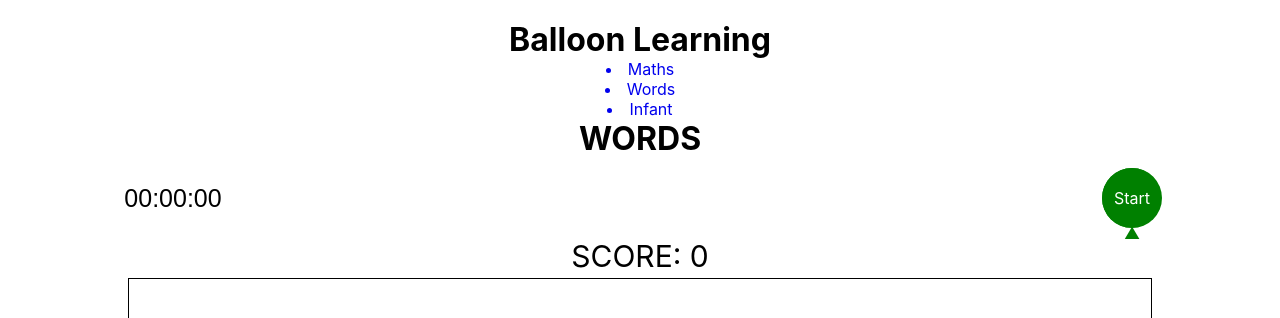
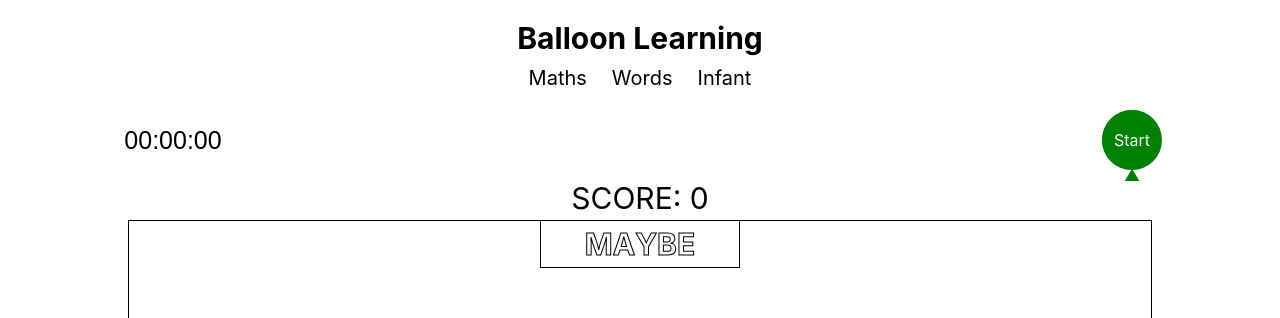
Before and after one commit to macro6461/balloon-popper, a React (Create React App) app: page /Words in a window 1280 px wide. Shown: the top 318 px of the page. Built offline with nearby package versions, Linux system fonts and the light colour scheme.

Commit message:
working on word functionality. Letters of word change color when it's correct

```diff
--- a/src/App.js
+++ b/src/App.js
@@ -32,7 +32,6 @@ class App extends Component {
   }
 
   handleLinkClick = () =>{
-    debugger
     setTimeout(()=>{
       if (window.location.href.indexOf("Infant") > -1 || window.location.href.indexOf("Maths") > -1 || window.location.href.indexOf("Words") > -1){
         this.setState({
@@ -303,17 +302,17 @@ class App extends Component {
 
     return (
       <div className="App">
-
-        <br></br>
-        <Link className="drop-link" to="/"><h1 style={{color: 'black'}} onClick={this.handleLinkClick}>Balloon Learning</h1></Link>
-        {this.state.linkClicked
-          ? <div>
-              <Link className="drop-link" to="/Maths"><li>Maths</li></Link>
-              <Link className="drop-link" to="/Words"><li>Words</li></Link>
-              <Link className="drop-link" to="/Infant"><li>Infant</li></Link>
-            </div>
-          : null
-        }
+        <div className="nav">
+          <Link className="nav-link" to="/"><h1 style={{color: 'black'}} onClick={this.handleLinkClick}>Balloon Learning</h1></Link>
+          {this.state.linkClicked
+            ? <div className="nav-link-container">
+                <Link className="nav-link-lower" to="/Maths"><li>Maths</li></Link>
+                <Link className="nav-link-lower" to="/Words"><li>Words</li></Link>
+                <Link className="nav-link-lower" to="/Infant"><li>Infant</li></Link>
+              </div>
+            : null
+          }
+        </div>
 
           <canvas id="output" ></canvas>
 
--- a/src/App.scss
+++ b/src/App.scss
@@ -19,8 +19,66 @@ canvas {
   position:absolute;
 }
 
+.nav{
+  // display: flex;
+  // align-items: center;
+  // justify-content: center;
+  padding-top: 20px;
+  padding-bottom: 10px;
+}
+
 .drop-link{
   text-decoration: none;
+}
+
+.nav-link, .nav-link-lower{
+  text-decoration: none;
+  color: black;
+  cursor: pointer;
+  list-style: none;
+}
+
+.nav-link-container{
+  display: flex;
+  align-items: center;
+  justify-content: center;
+  margin-left: -25px;
+}
+
+.nav-link{
+
+}
+
+.nav-link h1{
+  font-size: 30px;
+    padding-bottom: 10px;
+}
+
+.nav-link-lower{
+  font-size: 20px;
+  margin-left: 25px;
+}
+
+.wordDiv{
+  display: block;
+  margin: auto;
+  width: 200px;
+  border: solid 1px black;
+  border-top: none;
+  padding-top: 5px;
+  padding-bottom: 5px;
+}
+
+.letter{
+  color: white;
+  -webkit-text-stroke-width: 1px;
+   -webkit-text-stroke-color: black;
+   display: inline-block;
+   font-size: 30px;
+}
+
+.letter.found{
+  color: gold;
 }
 
 @keyframes square {
--- /dev/null
+++ b/src/balloons/Letter.js
@@ -0,0 +1,28 @@
+import React, { Component } from 'react';
+import '../App.scss';
+
+class Letter extends Component {
+
+  state = {
+    passedWord: '',
+    found: false,
+    className: 'letter'
+  }
+
+  componentDidMount = () =>{
+
+    this.setState({
+      passedWord: this.props.word,
+      className: this.props.className
+    })
+  }
+
+  render() {
+
+    return(
+      <p className={this.props.className}>{this.props.letter}</p>
+    )
+  }
+}
+
+export default Letter;
--- /dev/null
+++ b/src/balloons/WordBalloon.js
@@ -0,0 +1,160 @@
+import React, { Component } from 'react';
+import '../App.scss';
+// import style from './App.less'
+import { library } from '@fortawesome/fontawesome-svg-core'
+import { FontAwesomeIcon } from '@fortawesome/react-fontawesome'
+import { faSkull } from '@fortawesome/free-solid-svg-icons'
+
+library.add(faSkull)
+
+var myInterval = ''
+
+class WordBalloon extends Component {
+
+  state = {
+    popped: false,
+    displayStyle:'block',
+    visibilityDisplay: 'visible',
+    leftStyle: 0,
+    topStyle: 0,
+    timer: 0,
+    animationDur: 0,
+    letterOpts: ['A', 'B', 'C', 'D', 'E', 'F', 'G', 'H', 'I', 'J', 'K', 'L', 'M', 'N', 'O', 'P', 'Q', 'R', 'S', 'T', 'U', 'V', 'W', 'X', 'Y', 'Z'],
+    colorOpts: ['red', 'orange', 'yellow', 'green', 'blue', 'indigo', 'violet'],
+    colorChoice: '',
+    letterChoice: '',
+    word: '',
+    id: this.props.id,
+    letterMatch: false
+  }
+
+  componentDidMount = () =>{
+    this.randomLeft()
+    this.findDiv()
+    this.setState({
+      word: this.props.word
+    })
+  }
+
+  refresh = () =>{
+    this.setState({
+      popped: false,
+      displayStyle: 'none',
+      visibilityDisplay: 'visible',
+      leftStyle: 0,
+      topStyle: 0,
+      timer: 0,
+      animationDur: 0,
+    }, ()=>{
+      this.changeLetter()
+      this.randomLeft()
+    })
+  }
+
+  popBalloon = (e) =>{
+    this.props.popBalloon(e)
+    this.setState({
+      popped: true
+    }, ()=>{
+      setTimeout(()=>{
+        this.setState({
+          visibilityStyle: 'hidden'
+        })
+      }, 200)
+    })
+  }
+
+  changeLetter = () =>{
+    return this.state.letterOpts[Math.floor(Math.random() * this.state.letterOpts.length)]
+  }
+
+  chooseColor = () =>{
+    var num = Math.floor(Math.random() * 10) + 1
+    if (num === 2 ){
+      return 'black'
+    } else {
+      return this.state.colorOpts[Math.floor(Math.random() * this.state.colorOpts.length)]
+    }
+  }
+
+  randomLeft = () =>{
+    var val = Math.floor(Math.random() * 10) + 10
+    var leftNum
+
+    if (window.innerWidth <= 499){
+      leftNum = 250
+    } else {
+      leftNum = 700
+    }
+
+      this.setState({
+          leftStyle: Math.floor(Math.random() * leftNum) + 1,
+          colorChoice: this.chooseColor(),
+          animationDur: val,
+          letterChoice: this.changeLetter()
+      })
+  }
+
+  findDiv = () =>{
+    var balloonId = this.state.id
+    var me = this
+    setInterval(()=>{
+      if (document.getElementById(`${me.props.id}`)){
+        me.checkDiv(me.props.id)
+      }
+    }, 200)
+  }
+
+  checkDiv = (id) =>{
+    var bottom = document.getElementById(`${id}`).getBoundingClientRect().bottom
+    var otherBottom = document.getElementsByClassName('balContainer')[0].getBoundingClientRect().top - 120
+    if (bottom < otherBottom){
+      console.log(bottom)
+      console.log(otherBottom)
+      document.getElementById(`${id}`).style.display = 'none'
+      setTimeout(()=>{
+        this.refresh()
+        this.randomLeft()
+        if (document.getElementById(`${id}`)){
+          document.getElementById(`${id}`).style.display = 'block'
+        }
+      }, 100)
+    }
+  }
+
+  render() {
+
+    var balloonColorClass = 'balloon ' + this.state.colorChoice + 'Balloon'
+
+    var spanDivOpContent
+
+    var spanDivLetterContent
+
+    if (this.state.colorChoice === 'black'){
+      spanDivOpContent = ''
+      spanDivLetterContent = <FontAwesomeIcon icon="skull" />
+    } else {
+      spanDivOpContent = ''
+      spanDivLetterContent = this.state.letterChoice
+    }
+
+    return (
+
+        <div className='balPar' id={this.props.id} style={{visibility: this.state.visibilityDisplay, display: this.state.displayStyle, animation: `${this.state.animationDur}s ease balloon-rise`}}>
+
+        {this.state.popped
+          ? <p style={{position: 'absolute'}}></p>
+          : <div className={balloonColorClass} onClick={this.popBalloon} style={{left: this.state.leftStyle}}>
+              <div className="spanDiv">
+                <span className="balSpanOp">{spanDivOpContent}</span>
+                <span className="balSpanNum">{spanDivLetterContent}</span>
+              </div>
+            </div>
+        }
+        </div>
+
+    );
+  }
+}
+
+export default WordBalloon;
--- a/src/modes/Infant.js
+++ b/src/modes/Infant.js
@@ -21,7 +21,8 @@ class Infant extends Component {
     myVar: '',
     timerClass: 'timer',
     lost: false,
-    passedTotal: 0
+    passedTotal: 0,
+    underConstruction: true
   }
 
   startTime = () =>{
@@ -173,19 +174,26 @@ class Infant extends Component {
 
     return (
       <div className="Infant">
-        <h1>INFANT</h1>
+
+        {this.state.underConstruction
+          ? <div><h1>INFANT LEARNING</h1><p>(under construction)</p></div>
+          : null
+        }
         {this.state.lost
           ? <YouLose finalTime={this.state.finalTime} finalScore={this.state.passedTotal} onClick={this.onStart}/>
           : null
         }
 
-        <div style={{height: 100 + 'px', width: 80 + '%', maxWidth: 1500 + 'px', display: 'block', margin: 'auto', position: 'relative' }}>
+        {!this.state.underConstruction
+          ? <div>
+          <div style={{height: 100 + 'px', width: 80 + '%', maxWidth: 1500 + 'px', display: 'block', margin: 'auto', position: 'relative' }}>
           <Timer time={time} passedClassName={this.state.timerClass}/>
           <div className="headContainer">
             <div className={startClass} onClick={startBtnAction}>{startBtntext}</div>
             <div className="balTotal" onChange={this.handleOnChange()}>SCORE: {this.state.total}</div>
           </div>
         </div>
+
         <div className="parentBalContainer">
 
            <div className="balContainer">
@@ -205,6 +213,9 @@ class Infant extends Component {
           </div>
 
         </div>
+        </div>
+        : null
+      }
 
       </div>
     );
--- a/src/modes/Maths.js
+++ b/src/modes/Maths.js
@@ -173,7 +173,6 @@ class Maths extends Component {
 
     return (
       <div className="Maths">
-        <h1>MATHS</h1>
         {this.state.lost
           ? <YouLose finalTime={this.state.finalTime} finalScore={this.state.passedTotal} onClick={this.onStart}/>
           : null
--- a/src/modes/Words.js
+++ b/src/modes/Words.js
@@ -3,7 +3,8 @@ import { Router, Route, Switch } from 'react-router'
 import { Link } from 'react-router-dom'
 import '../App.scss';
 // import style from './App.less'
-import RedBalloon from '../balloons/RedBalloon'
+import WordBalloon from '../balloons/WordBalloon'
+import Letter from '../balloons/Letter'
 import Timer from '../Timer'
 import YouLose from '../balloons/YouLose'
 
@@ -21,7 +22,12 @@ class Words extends Component {
     myVar: '',
     timerClass: 'timer',
     lost: false,
-    passedTotal: 0
+    passedTotal: 0,
+    underConstruction: false,
+    words: ['YES', 'NO', 'MAYBE'],
+    wordInput: '',
+    word: ['N', 'O'],
+    letters: [{letter: 'N', className: 'letter'}, {letter: 'O', className: 'letter'}]
   }
 
   startTime = () =>{
@@ -31,18 +37,27 @@ class Words extends Component {
   }
 
   componentDidMount = () =>{
-    // var boomBoom = this.boomBoom
-    // $(document).ready(function(){
-    //    $('body').click(function(e){
-    //       boomBoom(e.pageX , e.pageY, e);
-    //    });
-    // })
-    //
-    // window.requestAnimationFrame=function(){return window.requestAnimationFrame||window.webkitRequestAnimationFrame||window.mozRequestAnimationFrame||window.msRequestAnimationFrame||window.oRequestAnimationFrame||function(f){window.setTimeout(f,1e3/60)}}();
+    this.setState({
+      word: this.generateWord().split(""),
+    }, ()=>{
+      this.setState({
+        letters: this.setLetters(this.state.word)
+      })
+    })
   }
 
-  randomInt = (min, max) => {
-    return Math.floor(Math.random() * (max - min + 1) + min);
+  setLetters = (data) => {
+    var newLetters = data.map((letter)=>{
+      var obj = {}
+      obj['letter'] = letter
+      obj['className'] = 'letter'
+      return obj
+    })
+    return newLetters
+  }
+
+  generateWord = () =>{
+    return this.state.words[Math.floor(Math.random() * this.state.words.length)]
   }
 
   runTimer = () =>{
@@ -52,6 +67,7 @@ class Words extends Component {
   }
 
   popBalloon = (e) =>{
+
     var balloon
 
     if (e.target.className === "balSpanOp" || e.target.className === "balSpanNum" ){
@@ -67,11 +83,46 @@ class Words extends Component {
     if (balloon == undefined || balloon.children === undefined || balloon.children[0] === undefined || balloon.children[0].children === undefined || balloon.classList.value.includes('black')){
       this.youLose()
     } else {
-      var points = parseInt(balloon.children[0].children[1].innerText)
-      var op = balloon.children[0].children[0].innerText
-      this.calcPoints(points, op)
+      this.searchLetters(balloon.children[0].children[1].innerText)
+      this.calcPoints()
     }
+  }
 
+  searchLetters = (data) =>{
+    var num
+    var newLetter = this.state.letters.find((letter, index)=>{
+      if (letter.letter === data){
+        num = index
+        letter['className'] = 'letter found'
+        return letter
+      }
+    })
+
+    this.setState({
+      letters: this.state.letters
+    })
+    // if (this.state.letters.includes(data)){
+    //
+    // }
+    // var balloon
+    // var doesMatch
+    // if (e.target.className === "balSpanOp" || e.target.className === "balSpanNum" ){
+    //   balloon = e.target.parentElement.parentElement
+    // } else if (e.target.className === "spanDiv") {
+    //   balloon = e.target.parentElement
+    // } else if (e.target.tagName === 'svg'){
+    //   balloon = e.target.parentElement.parentElement.parentElement
+    // } else {
+    //   balloon = e.target
+    // }
+
+    // if (this.state.word.includes(balloon.children[0].children[1].innerText)){
+    //   doesMatch = true
+    // } else {
+    //   doesMatch = false
+    // }
+
+    // return doesMatch
   }
 
   onStart=()=>{
@@ -85,7 +136,6 @@ class Words extends Component {
       this.setState({
         timerClass: 'timer'
       })
-      // this.startBubbleMachine()
     }, 2000)})
   }
 
@@ -97,22 +147,10 @@ class Words extends Component {
     this.restart()
   }
 
-  calcPoints = (x, y) =>{
-    if (y === "-" ){
+  calcPoints = () =>{
       this.setState({
-        total: this.state.total - x
+        total: this.state.total + 5
       })
-    } else {
-      this.setState({
-        total: this.state.total + x
-      })
-    }
-  }
-
-  handleOnChange = () =>{
-    if (this.state.total > 0){
-
-    }
   }
 
   restart = () =>{
@@ -140,10 +178,6 @@ class Words extends Component {
 
   }
 
-  generatePlusOrMinus = () =>{
-    return Math.floor(Math.random()* 2 +1)
-  }
-
   calcTime = (data) =>{
     var sec_num = parseInt(data, 10); // don't forget the second param
     var hours   = Math.floor(sec_num / 3600);
@@ -161,6 +195,7 @@ class Words extends Component {
     var startBtnAction;
     var startBtntext;
     var startClass;
+    var letterClass = 'letter'
     if (this.state.start){
       startBtnAction = this.restart
       startBtntext = 'Stop'
@@ -172,39 +207,53 @@ class Words extends Component {
     }
 
     return (
-      <div className="Words">
-        <h1>WORDS</h1>
+      <div className="Infant">
+
+        {this.state.underConstruction
+          ? <div><h1>WORDS</h1><p>(under construction)</p></div>
+          : null
+        }
         {this.state.lost
           ? <YouLose finalTime={this.state.finalTime} finalScore={this.state.passedTotal} onClick={this.onStart}/>
           : null
         }
 
-        <div style={{height: 100 + 'px', width: 80 + '%', maxWidth: 1500 + 'px', display: 'block', margin: 'auto', position: 'relative' }}>
+        {!this.state.underConstruction
+          ? <div>
+          <div style={{height: 100 + 'px', width: 80 + '%', maxWidth: 1500 + 'px', display: 'block', margin: 'auto', position: 'relative' }}>
           <Timer time={time} passedClassName={this.state.timerClass}/>
           <div className="headContainer">
             <div className={startClass} onClick={startBtnAction}>{startBtntext}</div>
-            <div className="balTotal" onChange={this.handleOnChange()}>SCORE: {this.state.total}</div>
+            <div className="balTotal">SCORE: {this.state.total}</div>
           </div>
         </div>
+
         <div className="parentBalContainer">
 
            <div className="balContainer">
+             <div className="wordDiv"><h3>{
+                this.state.letters.map((letter, index)=>{
+                   return <Letter className={letter.className} key={index} word={this.state.word} letter={letter.letter}/>
+                })
+               }</h3></div>
              {this.state.start
                ? <div>
-                   <RedBalloon id='balloon1' popBalloon={this.popBalloon} generatePlusOrMinus={this.generatePlusOrMinus}/>
-                   <RedBalloon id='balloon2' popBalloon={this.popBalloon} generatePlusOrMinus={this.generatePlusOrMinus}/>
-                   <RedBalloon id='balloon3' popBalloon={this.popBalloon} generatePlusOrMinus={this.generatePlusOrMinus}/>
-                   <RedBalloon id='balloon4' popBalloon={this.popBalloon} generatePlusOrMinus={this.generatePlusOrMinus}/>
-                   <RedBalloon id='balloon5' popBalloon={this.popBalloon} generatePlusOrMinus={this.generatePlusOrMinus}/>
-                   <RedBalloon id='balloon6' popBalloon={this.popBalloon} generatePlusOrMinus={this.generatePlusOrMinus}/>
-                   <RedBalloon id='balloon7' popBalloon={this.popBalloon} generatePlusOrMinus={this.generatePlusOrMinus}/>
-
+                   <WordBalloon id='balloon1' popBalloon={this.popBalloon} word={this.state.word}/>
+                   <WordBalloon id='balloon2' popBalloon={this.popBalloon} word={this.state.word}/>
+                   <WordBalloon id='balloon3' popBalloon={this.popBalloon} word={this.state.word}/>
+                   <WordBalloon id='balloon4' popBalloon={this.popBalloon} word={this.state.word}/>
+                   <WordBalloon id='balloon5' popBalloon={this.popBalloon} word={this.state.word}/>
+                   <WordBalloon id='balloon6' popBalloon={this.popBalloon} word={this.state.word}/>
+                   <WordBalloon id='balloon7' popBalloon={this.popBalloon} word={this.state.word}/>
                 </div>
             : null
           }
           </div>
 
         </div>
+        </div>
+        : null
+      }
 
       </div>
     );
@@ -213,8 +262,8 @@ class Words extends Component {
 
 export default Words;
 //
-// <RedBalloon id='balloon2' popBalloon={this.popBalloon} generatePlusOrMinus={this.generatePlusOrMinus}/>
-// <RedBalloon id='balloon3' popBalloon={this.popBalloon} generatePlusOrMinus={this.generatePlusOrMinus}/>
+// <WordBalloon id='balloon2' popBalloon={this.popBalloon} generatePlusOrMinus={this.generatePlusOrMinus}/>
+// <WordBalloon id='balloon3' popBalloon={this.popBalloon} generatePlusOrMinus={this.generatePlusOrMinus}/>
 // <RedBalloon id='balloon4' popBalloon={this.popBalloon} generatePlusOrMinus={this.generatePlusOrMinus}/>
 // <RedBalloon id='balloon5' popBalloon={this.popBalloon} generatePlusOrMinus={this.generatePlusOrMinus}/>
 // <RedBalloon id='balloon6' popBalloon={this.popBalloon} generatePlusOrMinus={this.generatePlusOrMinus}/>
```
